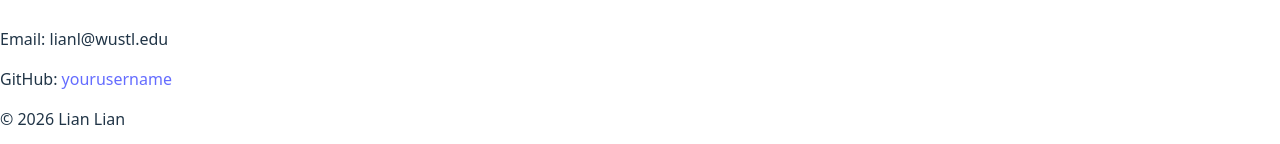
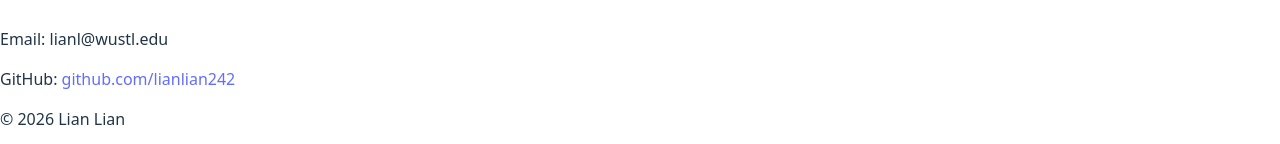
Before and after one commit to lianlian242/my-homepage, a React (Vite) app: page / in a window 1280 px wide. Shown: the part 681-825 px from the top of the page. Built offline with nearby package versions, Linux system fonts and the light colour scheme.

Commit message:
update contact info

```diff
--- a/src/App.tsx
+++ b/src/App.tsx
@@ -46,7 +46,10 @@ function App() {
         <h2>Contact</h2>
         <p>Email: lianl@wustl.edu</p>
         <p>
-          GitHub: <a href="https://github.com/lianlian242">yourusername</a>
+           GitHub:{" "}
+           <a href="https://github.com/lianlian242" target="_blank">
+             github.com/lianlian242
+           </a>
         </p>
       </section>
 
```
